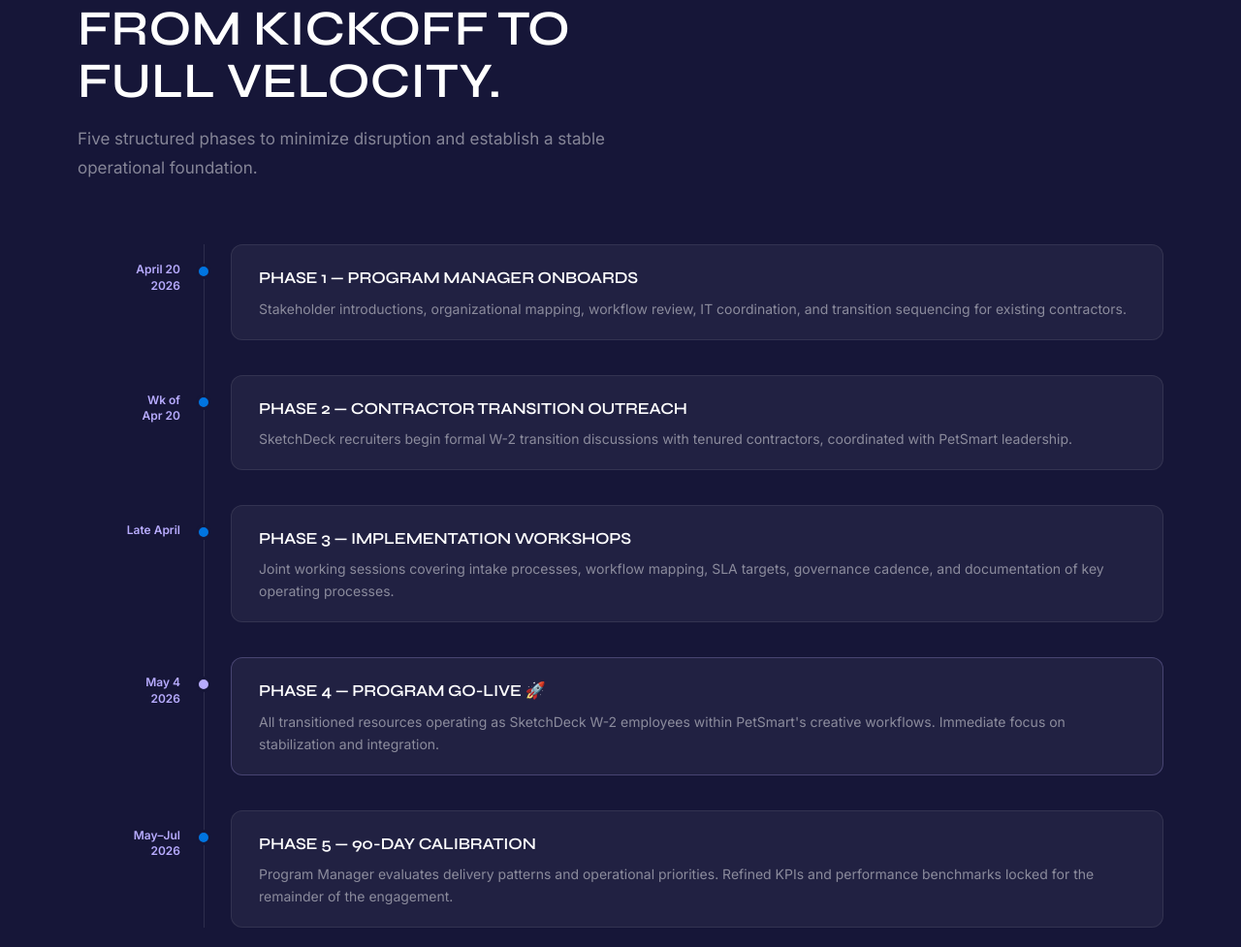
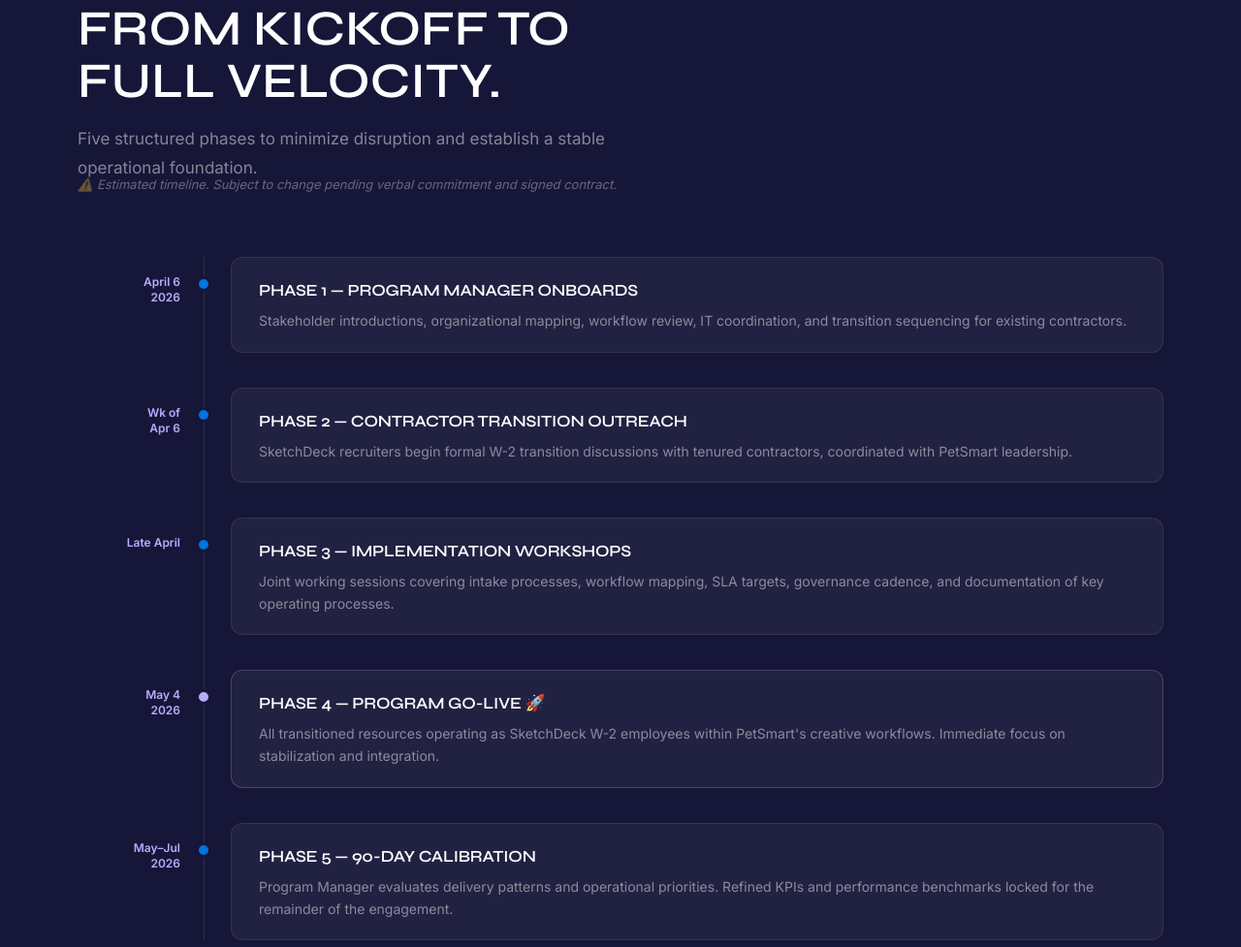
Before and after one commit to jordan-herelle/proposal, a plain HTML site: page index.html in a window 1280 px wide. Shown: the part 3833-4810 px from the top of the page at 97% size. Drawn offline with Linux system fonts and the light colour scheme.

Commit message:
Add files via upload

```diff
--- a/index.html
+++ b/index.html
@@ -319,14 +319,15 @@
   <span class="sec-tag">Implementation plan</span>
   <h2 class="sec-h">From kickoff to<br>full velocity.</h2>
   <p class="sec-p">Five structured phases to minimize disruption and establish a stable operational foundation.</p>
+  <p style="font-size:13px; color:rgba(255,255,255,0.35); margin-top:-8px; margin-bottom:32px; font-style:italic;">⚠️ Estimated timeline. Subject to change pending verbal commitment and signed contract.</p>
   <div class="tl">
     <div class="tl-row">
-      <div class="tl-d">April 20<br>2026</div>
+      <div class="tl-d">April 6<br>2026</div>
       <div class="tl-dot"></div>
       <div class="tl-c"><h3>Phase 1 — Program Manager Onboards</h3><p>Stakeholder introductions, organizational mapping, workflow review, IT coordination, and transition sequencing for existing contractors.</p></div>
     </div>
     <div class="tl-row">
-      <div class="tl-d">Wk of<br>Apr 20</div>
+      <div class="tl-d">Wk of<br>Apr 6</div>
       <div class="tl-dot"></div>
       <div class="tl-c"><h3>Phase 2 — Contractor Transition Outreach</h3><p>SketchDeck recruiters begin formal W-2 transition discussions with tenured contractors, coordinated with PetSmart leadership.</p></div>
     </div>
```
